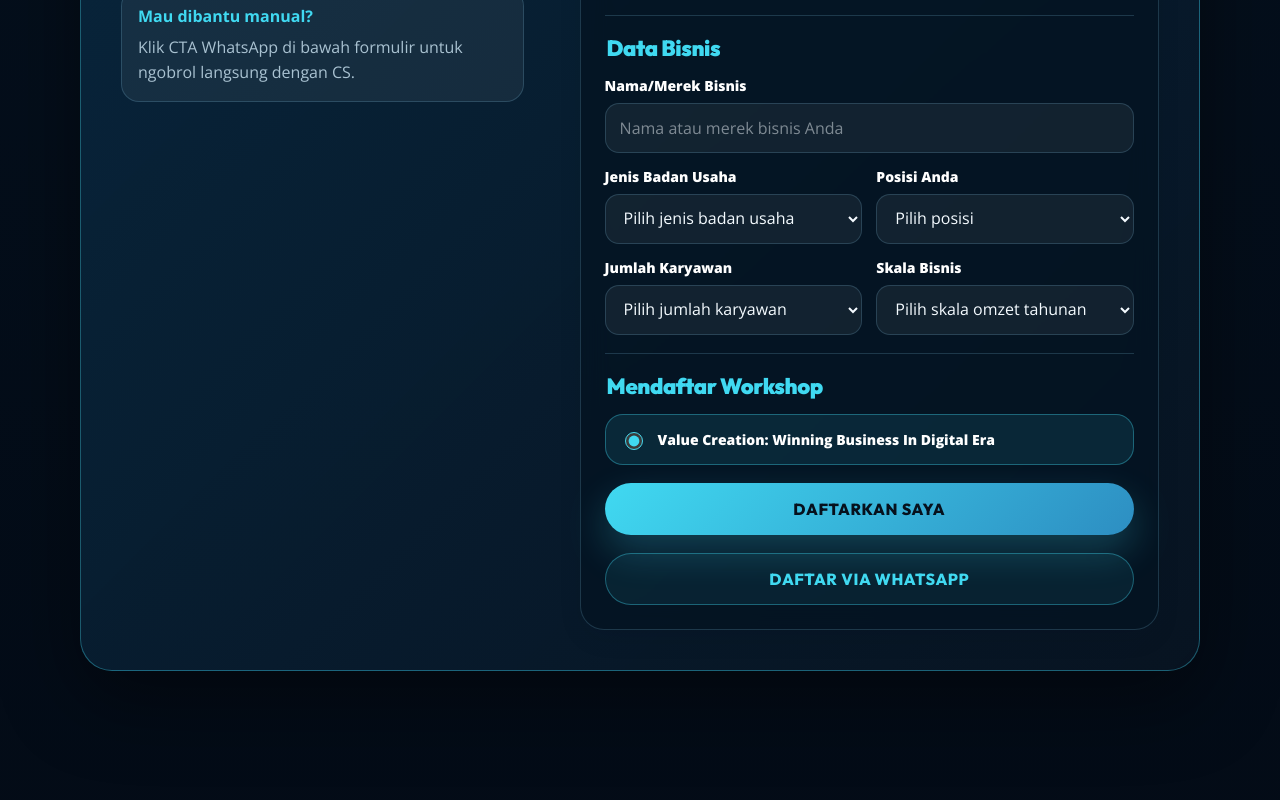
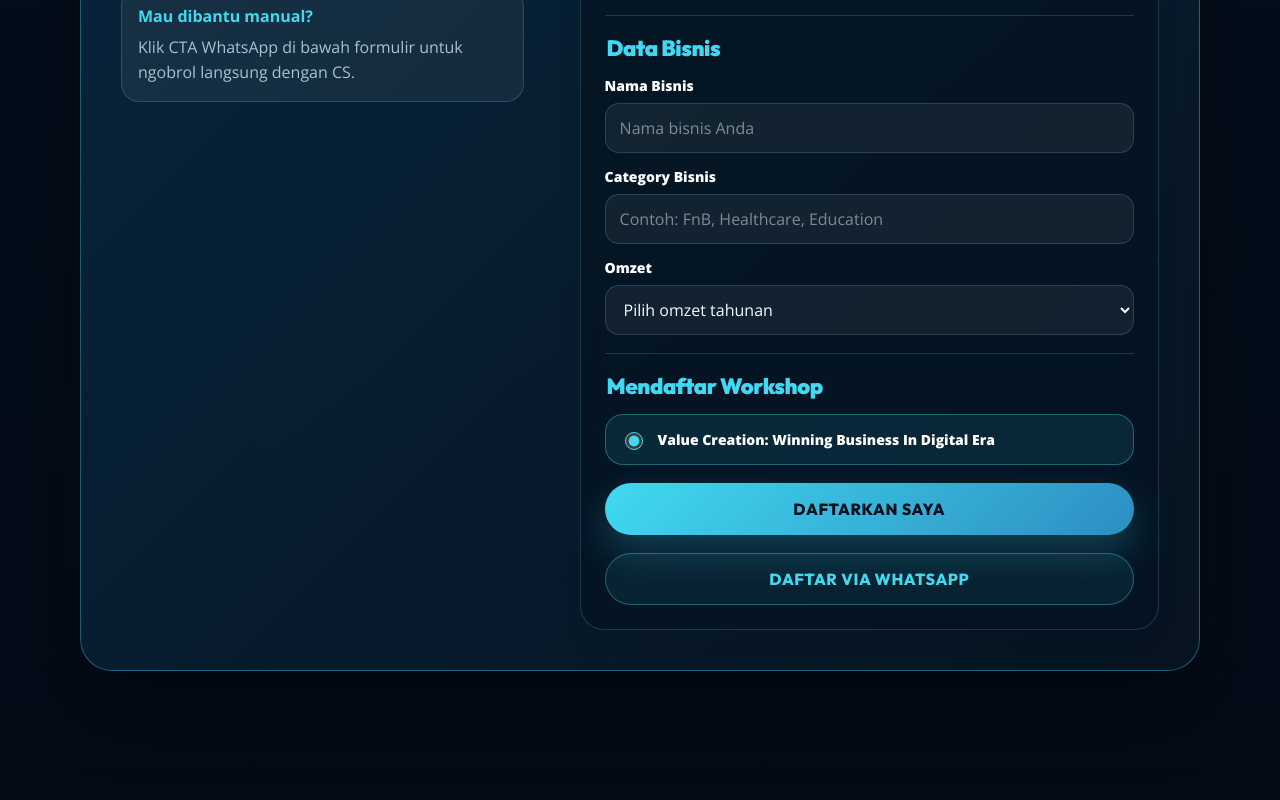
Before and after one commit to prameswaraa/landingpage-bangsalman, a plain HTML site: page index.html in a window 1280 px wide. Shown: the part 7754-8554 px from the top of the page. Drawn offline with nearby package versions, Linux system fonts and the light colour scheme.

Commit message:
Simplify business registration fields

```diff
--- a/index.html
+++ b/index.html
@@ -299,55 +299,23 @@
           <fieldset>
             <legend>Data Bisnis</legend>
             <label>
-              <span>Nama/Merek Bisnis</span>
-              <input type="text" name="business" placeholder="Nama atau merek bisnis Anda" required />
+              <span>Nama Bisnis</span>
+              <input type="text" name="business" placeholder="Nama bisnis Anda" required />
             </label>
-            <div class="form-row">
-              <label>
-                <span>Jenis Badan Usaha</span>
-                <select name="entity" required>
-                  <option value="">Pilih jenis badan usaha</option>
-                  <option>PT</option>
-                  <option>Yayasan</option>
-                  <option>Koperasi</option>
-                  <option>CV</option>
-                  <option>Perorangan</option>
-                </select>
-              </label>
-              <label>
-                <span>Posisi Anda</span>
-                <select name="position" required>
-                  <option value="">Pilih posisi</option>
-                  <option>Pemilik Bisnis</option>
-                  <option>Komisaris</option>
-                  <option>Direksi</option>
-                  <option>Manajer</option>
-                  <option>Staf</option>
-                </select>
-              </label>
-            </div>
-            <div class="form-row">
-              <label>
-                <span>Jumlah Karyawan</span>
-                <select name="employees" required>
-                  <option value="">Pilih jumlah karyawan</option>
-                  <option>Kurang dari 10 orang</option>
-                  <option>Antara 10 s/d 25 orang</option>
-                  <option>Lebih dari 25 orang</option>
-                </select>
-              </label>
-              <label>
-                <span>Skala Bisnis</span>
-                <select name="scale" required>
-                  <option value="">Pilih skala omzet tahunan</option>
-                  <option>Ultra Mikro (kurang dari Rp 300 juta)</option>
-                  <option>Mikro (Rp 300 juta s/d Rp 2 miliar)</option>
-                  <option>Kecil (Rp 2 miliar s/d Rp 15 miliar)</option>
-                  <option>Menengah (Rp 15 miliar s/d Rp 50 miliar)</option>
-                  <option>Besar (lebih dari Rp 50 miliar)</option>
-                </select>
-              </label>
-            </div>
+            <label>
+              <span>Category Bisnis</span>
+              <input type="text" name="business_category" placeholder="Contoh: FnB, Healthcare, Education" required />
+            </label>
+            <label>
+              <span>Omzet</span>
+              <select name="revenue" required>
+                <option value="">Pilih omzet tahunan</option>
+                <option>&lt; 2 miliar per tahun (Mikro)</option>
+                <option>2 - 15 miliar per tahun (Kecil)</option>
+                <option>15 - 50 miliar per tahun (Menengah)</option>
+                <option>&gt; 50 miliar per tahun (Besar)</option>
+              </select>
+            </label>
           </fieldset>
 
           <fieldset>
@@ -417,11 +385,9 @@
           `Email: ${data.get('email') || ''}`,
           `No WA: ${data.get('phone') || ''}`,
           `Domisili: ${data.get('city') || ''}, ${data.get('province') || ''}`,
-          `Bisnis: ${data.get('business') || ''}`,
-          `Badan Usaha: ${data.get('entity') || ''}`,
-          `Posisi: ${data.get('position') || ''}`,
-          `Karyawan: ${data.get('employees') || ''}`,
-          `Skala: ${data.get('scale') || ''}`
+          `Nama Bisnis: ${data.get('business') || ''}`,
+          `Category Bisnis: ${data.get('business_category') || ''}`,
+          `Omzet: ${data.get('revenue') || ''}`
         ].join('\n');
         window.dataLayer = window.dataLayer || [];
         window.dataLayer.push({ event: 'form_submission_success', form_name: 'value_creation_registration' });
```
